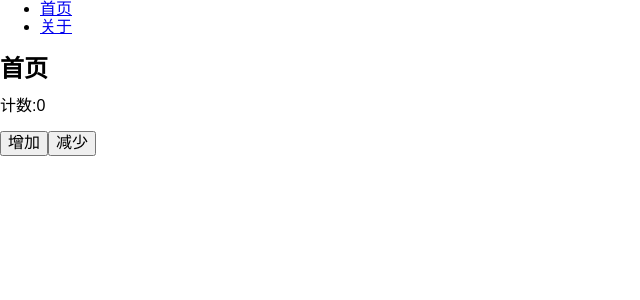
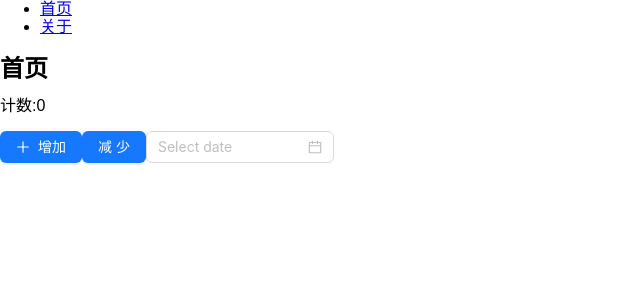
Before and after one commit to newarea0/react-template, a React (Vite) app: page /home in a window 1280 px wide. Shown: the top 300 px of the page, without its empty margins (0-640 px from the left). Built offline with nearby package versions, Linux system fonts and the light colour scheme.

Commit message:
feat: 添加国际化（中文）

```diff
--- a/package.json
+++ b/package.json
@@ -14,6 +14,7 @@
     "@ant-design/icons": "^5.5.1",
     "@reduxjs/toolkit": "^2.3.0",
     "antd": "^5.21.0",
+    "dayjs": "^1.11.13",
     "react": "^18.3.1",
     "react-dom": "^18.3.1",
     "react-redux": "^9.1.2",
--- a/src/views/home/index.tsx
+++ b/src/views/home/index.tsx
@@ -1,4 +1,6 @@
 import type { RootState } from '../../store'
+import { PlusOutlined } from '@ant-design/icons'
+import { Button, DatePicker } from 'antd'
 import React from 'react'
 import { useDispatch, useSelector } from 'react-redux'
 import { decrement, increment } from '../../store/counterSlice'
@@ -14,8 +16,10 @@ const Home: React.FC = () => {
         计数:
         {count}
       </p>
-      <button type="button" onClick={() => dispatch(increment())}>增加</button>
-      <button type="button" onClick={() => dispatch(decrement())}>减少</button>
+      <Button type="primary" onClick={() => dispatch(increment())} icon={<PlusOutlined />}>增加</Button>
+      <Button type="primary" onClick={() => dispatch(decrement())}>减少</Button>
+
+      <DatePicker />
     </div>
   )
 }
```
Also changed, not shown: src/main.tsx (+6 -1 lines), 1 other file (tests, documents, lock files or other folders).
